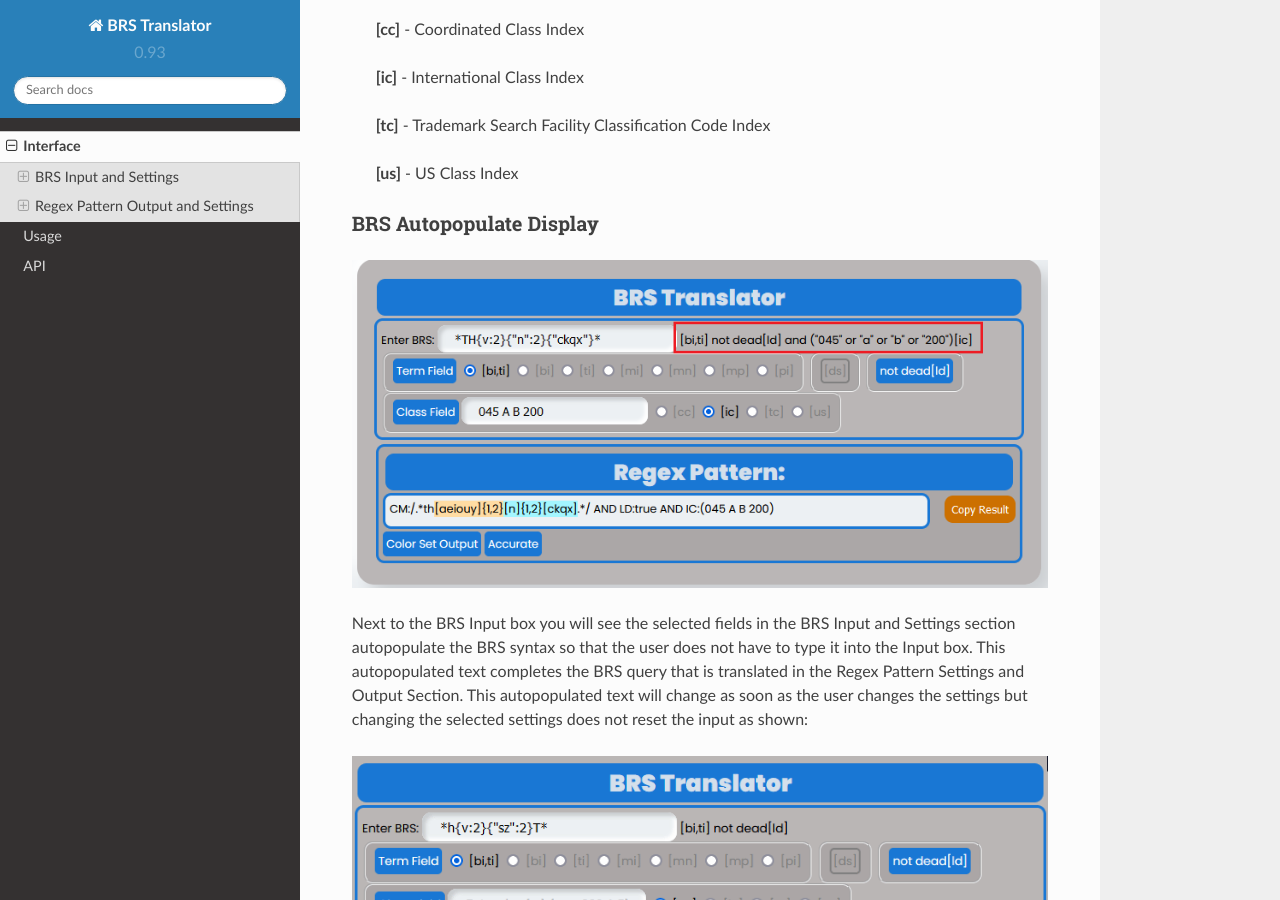
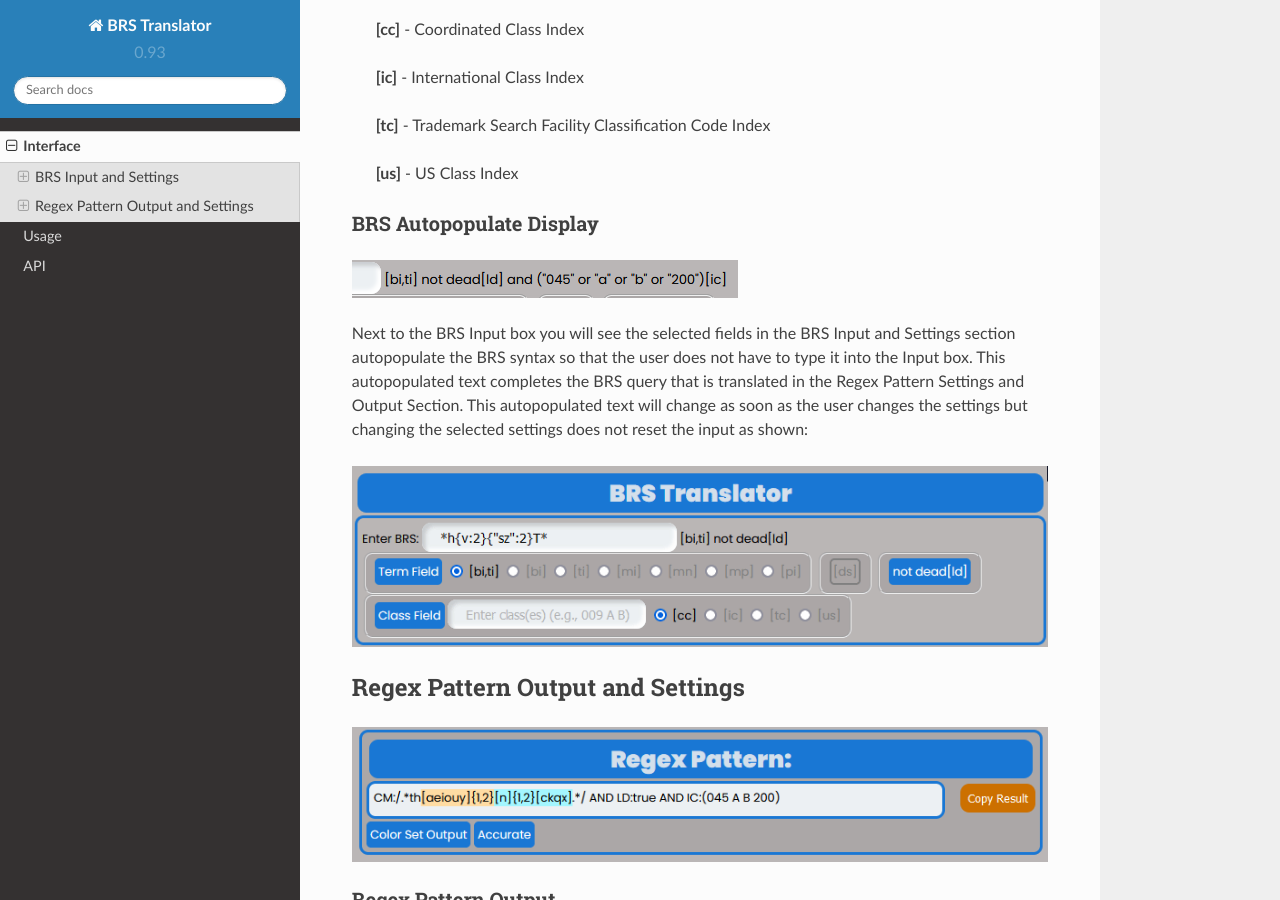
Before and after one commit to Ayjent/BRS-Translator, a Sphinx documentation site: the page built from docs/source/interface.rst, in a window 1280 px wide and 900 px high, scrolled down 3853 px. Built offline with Sphinx 7.4.7 and the Read the Docs theme 2.0.0, drawn with Linux system fonts in a browser that asks for light colours.

Commit message:
Update interface.rst

```diff
--- a/docs/source/interface.rst
+++ b/docs/source/interface.rst
@@ -92,7 +92,7 @@
 
 BRS Autopopulate Display
 ^^^^^^^^^^^^^^^^^^^^^^^^
-.. image:: ../_static/BRSAutopopHighlight.png
+.. image:: ../_static/BRS-AutopopSection.png
 
 Next to the BRS Input box you will see the selected fields in the BRS Input and Settings section autopopulate the BRS syntax so that the user does not have to type it into the Input box.  This autopopulated text completes the BRS query that is translated in the Regex Pattern Settings and Output Section.  This autopopulated text will change as soon as the user changes the settings but changing the selected settings does not reset the input as shown:
 
```
